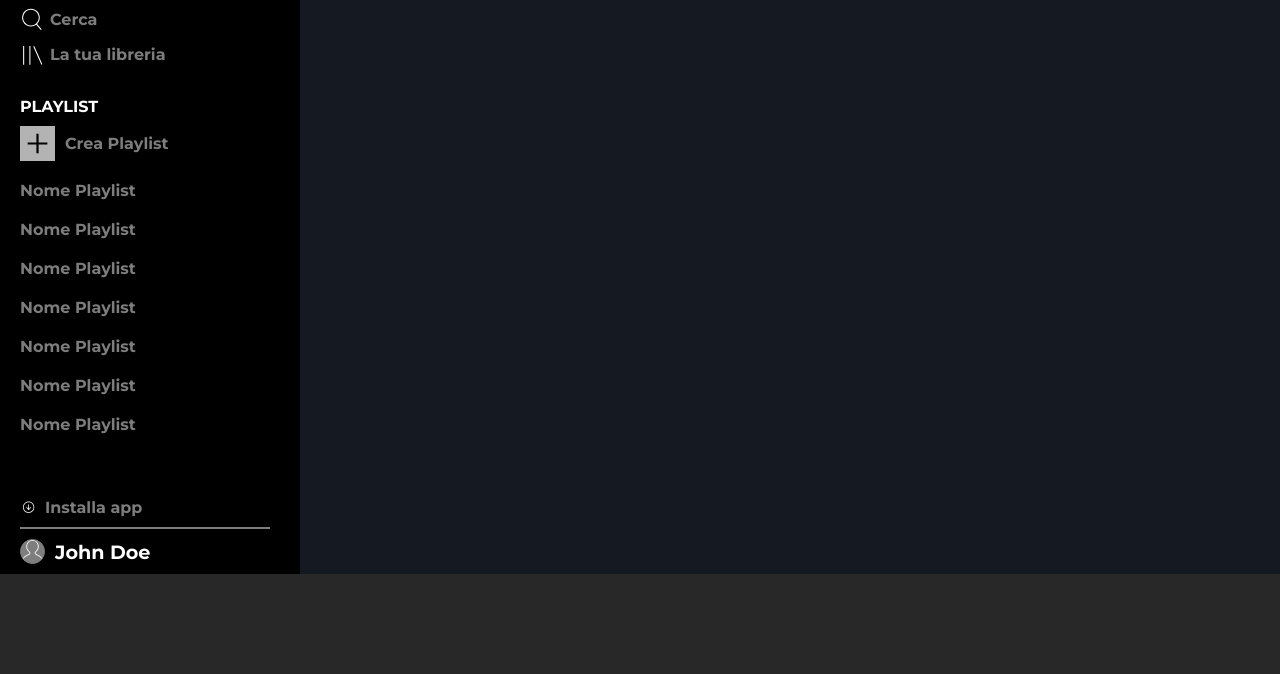
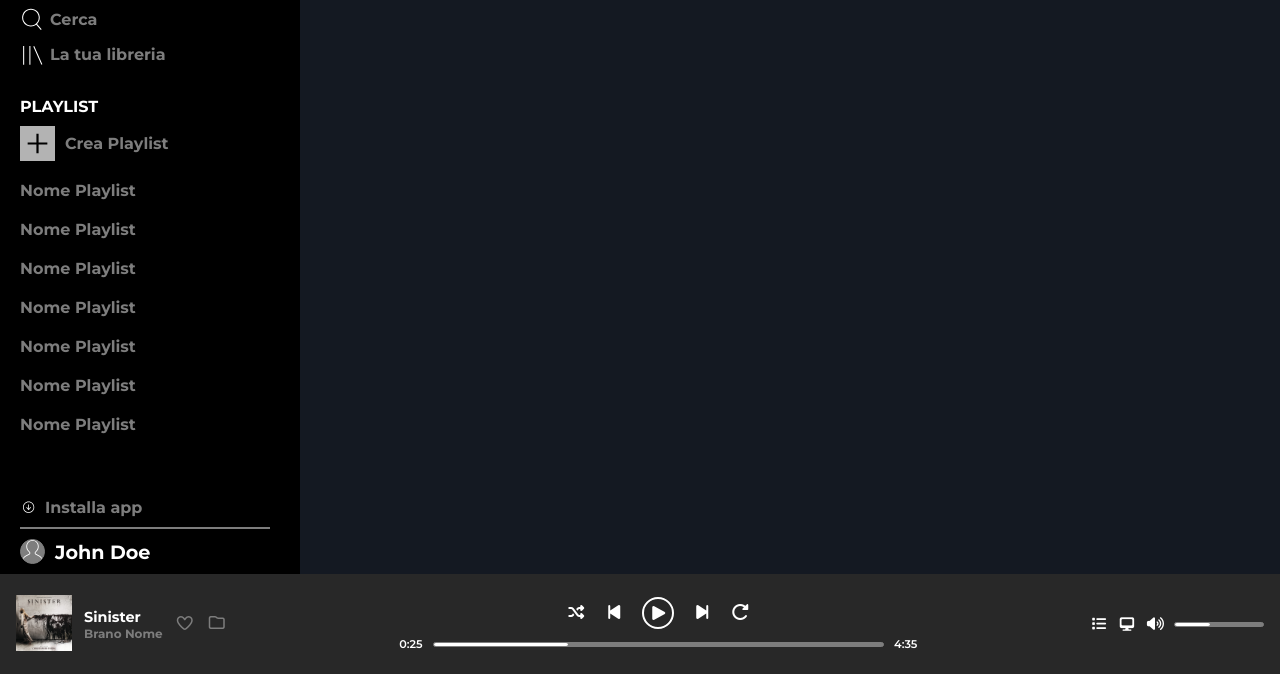
Before and after one commit to lucagrandieri/html-css-spotifyweb, a plain HTML site: page index.html in a window 1280 px wide. Shown: the part 126-800 px from the top of the page. Drawn offline with Linux system fonts and the light colour scheme.

Commit message:
completata down bar

```diff
--- a/index.html
+++ b/index.html
@@ -10,6 +10,8 @@
     <link rel="preconnect" href="https://fonts.gstatic.com" crossorigin>
     <link href="https://fonts.googleapis.com/css2?family=Montserrat:ital,wght@0,100..900;1,100..900&display=swap"
         rel="stylesheet">
+    <link rel="stylesheet" href="https://cdnjs.cloudflare.com/ajax/libs/font-awesome/7.0.1/css/all.min.css">
+
 </head>
 
 <body>
@@ -59,9 +61,47 @@
             <div></div>
         </div>
     </div>
-    <div class="down-bar"></div>
-
-
+    <div class="down-bar">
+        <div class="player-left">
+            <a href="">
+                <img src="./img/sinister.jpeg" alt="Sinister">
+            </a>
+            <div class="track-text">
+                <a href="" class="track-title">Sinister</a>
+                <a href="" class="track-artist">Brano Nome</a>
+            </div>
+            <button type="button">
+                <i class="fa-regular fa-heart"></i>
+            </button>
+            <button type="button">
+                <i class="fa-regular fa-folder"></i>
+            </button>
+        </div>
+        <div class="player-center">
+            <div class="controls">
+                <button type="button" class="btn-no-border"><i class="fa-solid fa-shuffle"></i></button>
+                <button type="button" class="btn-no-border"><i class="fa-solid fa-backward-step"></i></button>
+                <button type="button" class="play-btn"><i class="fa-solid fa-play"></i></button>
+                <button type="button" class="btn-no-border"><i class="fa-solid fa-forward-step"></i></button>
+                <button type="button" class="btn-no-border"><i class="fa-solid fa-rotate-right"></i></button>
+            </div>
+            <div class="progress-row">
+                <span class="time-start">0:25</span>
+                <div class="progress-bar">
+                    <div class="progress-fill"></div>
+                </div>
+                <span class="time-end">4:35</span>
+            </div>
+        </div>
+        <div class="player-right">
+            <button type="button"><i class="fa-solid fa-list"></i></button>
+            <button type="button"><i class="fa-solid fa-desktop"></i></button>
+            <button type="button"><i class="fa-solid fa-volume-high"></i></button>
+            <div class="volume-bar">
+                <div class="volume-fill"></div>
+            </div>
+        </div>
+    </div>
 </body>
 
 </html>
--- a/styles/style.css
+++ b/styles/style.css
@@ -147,6 +147,143 @@ div.download-container a {
 }
 
 .down-bar {
+    display: flex;
+    justify-content: space-between;
+    align-items: center;
     background-color: #282828;
     height: 100px;
+    color: #fff;
+    padding: 0 16px;
+    font-size: 0.8rem;
 }
+
+.player-left {
+    display: flex;
+    align-items: center;
+    gap: 12px;
+}
+
+.player-left img {
+    width: 56px;
+    object-fit: cover;
+}
+
+.track-text {
+    display: flex;
+    flex-direction: column;
+}
+
+.track-title {
+    color: #ffffff;
+    text-decoration: none;
+    font-size: 0.9rem;
+}
+
+.track-artist {
+    color: #7d7d7d;
+    text-decoration: none;
+    font-size: 0.75rem;
+}
+
+.player-left button {
+    background: none;
+    border: none;
+    color: #7d7d7d;
+    cursor: pointer;
+    font-size: 1rem;
+}
+
+.player-center {
+    display: flex;
+    flex-direction: column;
+    align-items: center;
+    flex: 1;
+}
+
+.controls {
+    display: flex;
+    align-items: center;
+    gap: 18px;
+    margin-bottom: 8px;
+}
+
+.controls button {
+    background: none;
+    color: #ffffff;
+    font-size: 1rem;
+    cursor: pointer;
+}
+
+.play-btn {
+    width: 32px;
+    height: 32px;
+    border: 2px solid #ffffff;
+    border-radius: 50%;
+    display: flex;
+    align-items: center;
+    justify-content: center;
+    font-size: 0.8rem;
+}
+
+.btn-no-border {
+    border: none;
+}
+
+.progress-row {
+    display: flex;
+    align-items: center;
+    gap: 10px;
+    width: 60%;
+}
+
+.time-start,
+.time-end {
+    font-size: 0.7rem;
+    font-weight: 600;
+}
+
+.progress-bar {
+    flex: 1;
+    height: 5px;
+    background-color: #7d7d7d;
+    border: 1px solid #7d7d7d;
+    border-radius: 999px;
+}
+
+.progress-fill {
+    width: 30%;
+    height: 100%;
+    background-color: white;
+    border: 1px solid white;
+    border-radius: 999px;
+}
+
+.player-right {
+    display: flex;
+    align-items: center;
+    gap: 10px;
+}
+
+.player-right button {
+    background: none;
+    border: none;
+    color: #ffffff;
+    font-size: 0.9rem;
+    cursor: pointer;
+}
+
+.volume-bar {
+    width: 90px;
+    height: 5px;
+    background-color: #7d7d7d;
+    border: 1px solid #7d7d7d;
+    border-radius: 999px;
+}
+
+.volume-fill {
+    width: 40%;
+    height: 100%;
+    background-color: white;
+    border: 1px solid white;
+    border-radius: 999px;
+}
```
